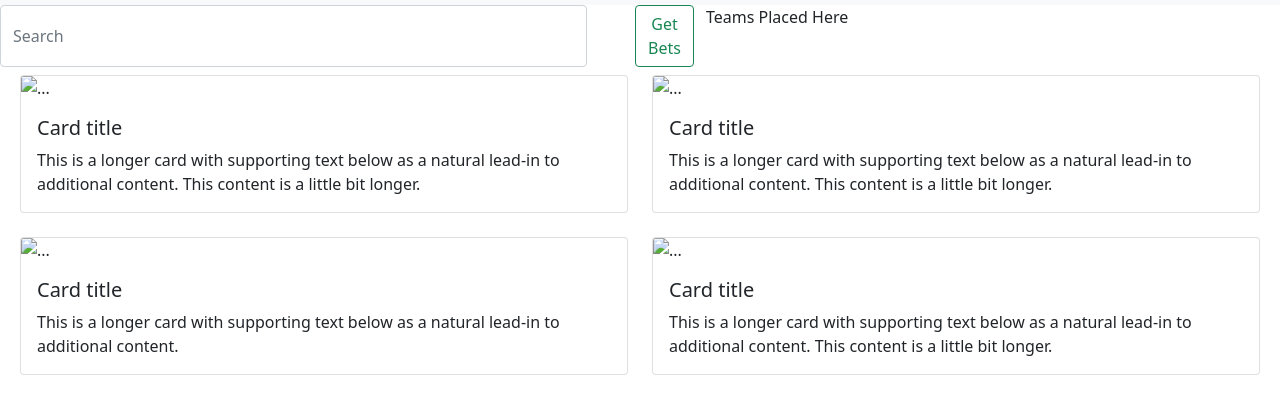
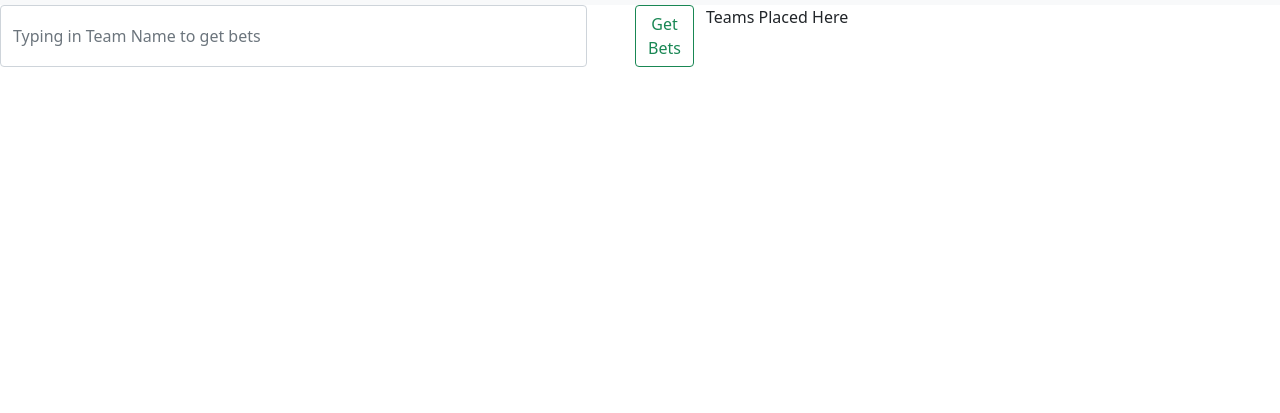
Before and after one commit to Jakejenk/DC---Front-End-Project, a plain HTML site: page index.html in a window 1280 px wide. Shown: the part 51-464 px from the top of the page. Drawn offline with nearby package versions, Linux system fonts and the light colour scheme.

Commit message:
eliminate cards so they may be dynamically programmed

```diff
--- a/index.html
+++ b/index.html
@@ -32,69 +32,13 @@
       <input
         class="form-control me-md-5"
         type="search"
-        placeholder="Search"
+        placeholder="Typing in Team Name to get bets"
         aria-label="Search"
       />
       <button class="btn btn-outline-success" type="submit">Get Bets</button>
       <div class="container-fluid">Teams Placed Here</div>
     </form>
-    <div class="container-fluid" id="team-container">
-      <div class="d-flex p-2 bd-highlight">
-        <div class="row row-cols-1 row-cols-md-2 g-4">
-          <div class="col">
-            <div class="card">
-              <img src="..." class="card-img-top" alt="..." />
-              <div class="card-body">
-                <h5 class="card-title">Card title</h5>
-                <p class="card-text">
-                  This is a longer card with supporting text below as a natural
-                  lead-in to additional content. This content is a little bit
-                  longer.
-                </p>
-              </div>
-            </div>
-          </div>
-          <div class="col">
-            <div class="card">
-              <img src="..." class="card-img-top" alt="..." />
-              <div class="card-body">
-                <h5 class="card-title">Card title</h5>
-                <p class="card-text">
-                  This is a longer card with supporting text below as a natural
-                  lead-in to additional content. This content is a little bit
-                  longer.
-                </p>
-              </div>
-            </div>
-          </div>
-          <div class="col">
-            <div class="card">
-              <img src="..." class="card-img-top" alt="..." />
-              <div class="card-body">
-                <h5 class="card-title">Card title</h5>
-                <p class="card-text">
-                  This is a longer card with supporting text below as a natural
-                  lead-in to additional content.
-                </p>
-              </div>
-            </div>
-          </div>
-          <div class="col">
-            <div class="card">
-              <img src="..." class="card-img-top" alt="..." />
-              <div class="card-body">
-                <h5 class="card-title">Card title</h5>
-                <p class="card-text">
-                  This is a longer card with supporting text below as a natural
-                  lead-in to additional content. This content is a little bit
-                  longer.
-                </p>
-              </div>
-            </div>
-          </div>
-        </div>
-      </div>
-    </div>
+    <div class="container-fluid d-flex" id="team-container"></div>
 
     <script
       src="https://cdn.jsdelivr.net/npm/bootstrap@5.1.0/dist/js/bootstrap.bundle.min.js"
```
